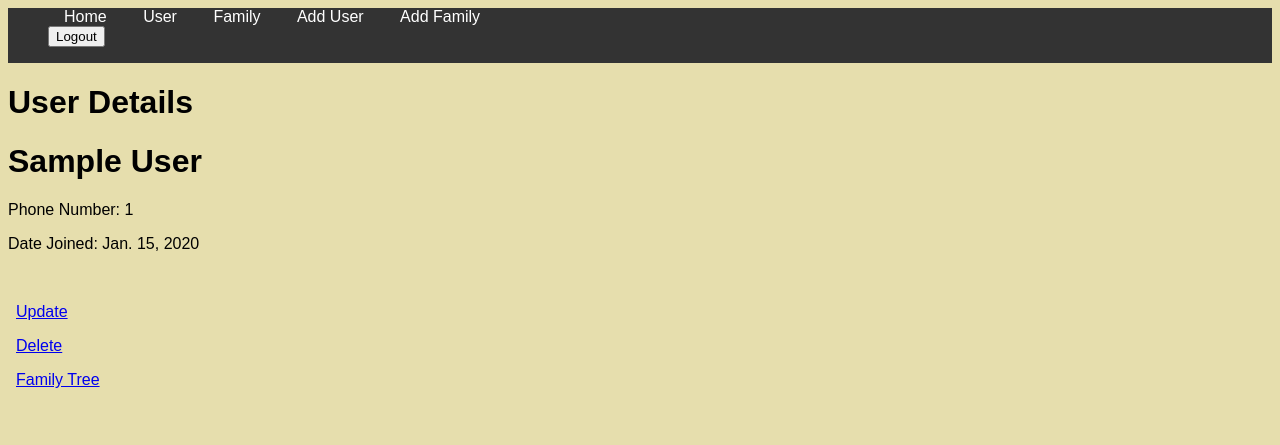
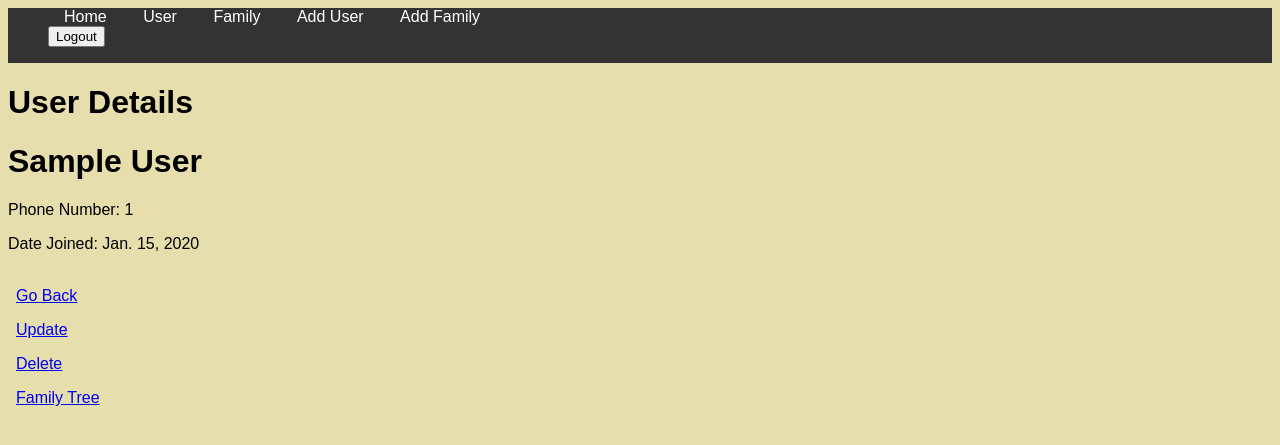
Before and after one commit to BiplopK/django, a Django app: page /user/detail/1/ in a window 1280 px wide. Shown: the top 445 px of the page. Run offline with Django 5.2, Linux system fonts and the light colour scheme; tables that the repository leaves empty hold one stand-in row (values such as "Sample post").

Commit message:
commited

```diff
--- a/main/templates/detail.html
+++ b/main/templates/detail.html
@@ -9,6 +9,7 @@ Detail Page
     <p>Phone Number: {{user.phone}}</p>
     <p>Date Joined: {{user.date_joined}}</p>
     <br>
+    <a href="{% url 'index' %}">Go Back</a>
     <p><a href="{% url 'update-user' user.id %}">Update</a></p>
     <p><a href="{% url 'delete-user' user.id %}">Delete</a></p>
     {% if families %}
```
Also changed, not shown: main/views.py (+0 -19 lines).
